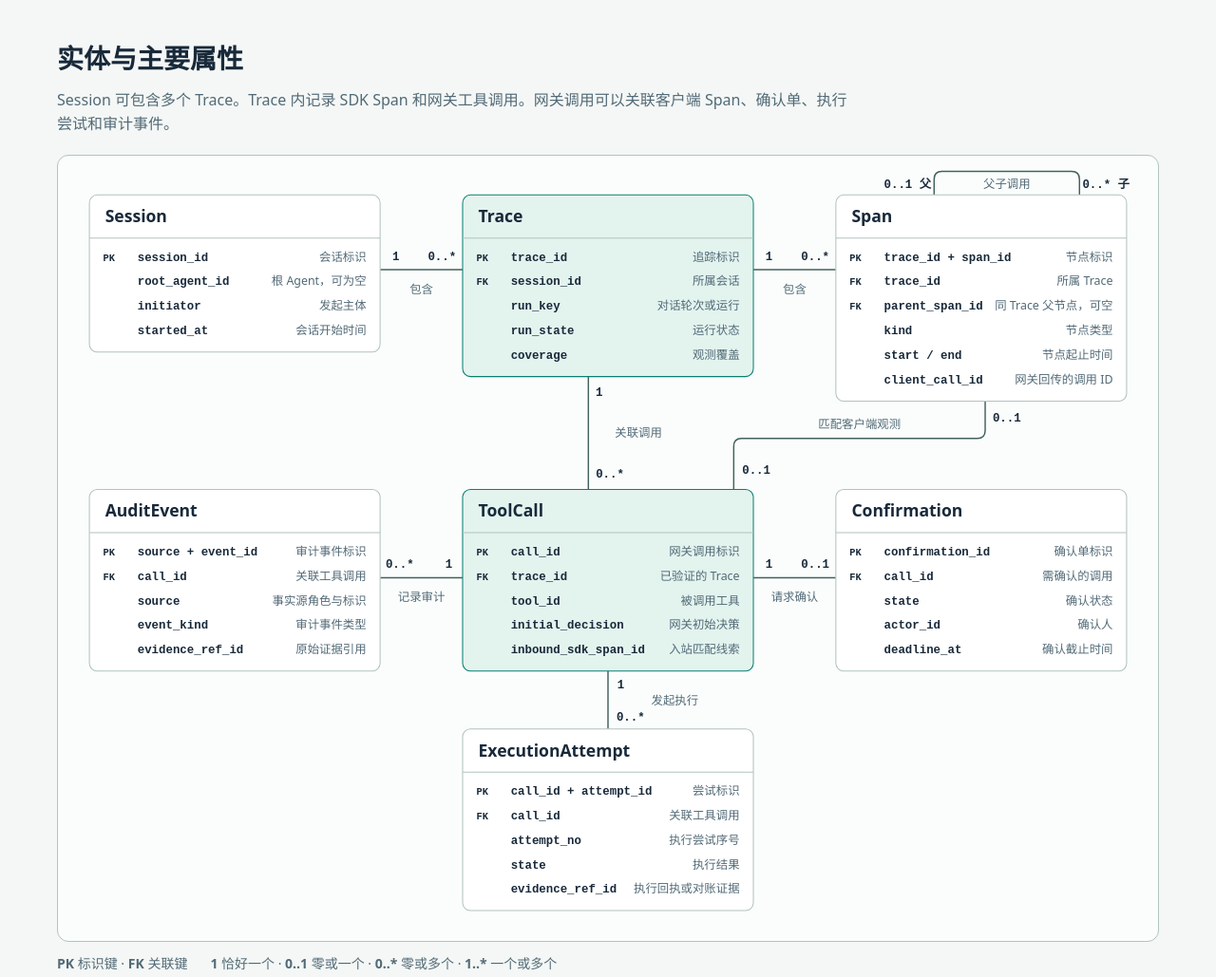
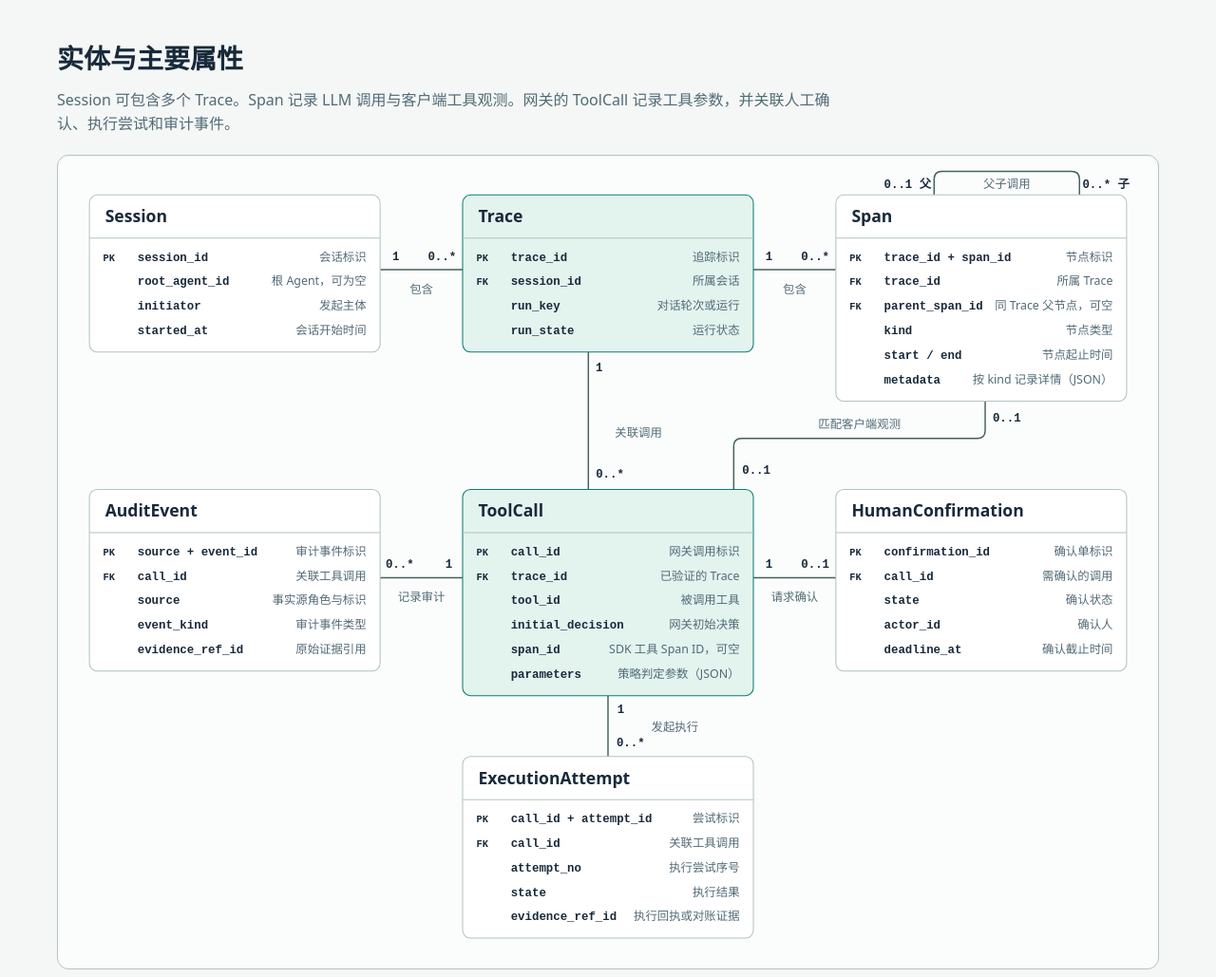
Before and after one commit to zhaochy1990/dubhe, a plain HTML site: page docs/architecture/tracing-architecture.html in a window 1280 px wide. Shown: the part 749-1778 px from the top of the page at 95% size. Drawn offline with Linux system fonts and the light colour scheme.

Commit message:
Refine Tracing entities and call content contracts

```diff
--- a/docs/architecture/tracing-architecture.html
+++ b/docs/architecture/tracing-architecture.html
@@ -157,11 +157,11 @@
     </div>
     <section class="data-model" id="data-model" aria-labelledby="data-model-title">
       <h2 id="data-model-title">实体与主要属性</h2>
-      <p>Session 可包含多个 Trace。Trace 内记录 SDK Span 和网关工具调用。网关调用可以关联客户端 Span、确认单、执行尝试和审计事件。</p>
+      <p>Session 可包含多个 Trace。Span 记录 LLM 调用与客户端工具观测。网关的 ToolCall 记录工具参数，并关联人工确认、执行尝试和审计事件。</p>
       <div class="diagram model-diagram" role="region" aria-label="可横向滚动的 Tracing ER 图" tabindex="0">
-        <svg viewBox="0 0 1120 800" role="img" aria-labelledby="tracing-er-title tracing-er-desc" xmlns="http://www.w3.org/2000/svg">
+        <svg viewBox="0 0 1120 828" role="img" aria-labelledby="tracing-er-title tracing-er-desc" xmlns="http://www.w3.org/2000/svg">
           <title id="tracing-er-title">Agent Tracing 实体关系图</title>
-          <desc id="tracing-er-desc">会话关联多条 Trace。Trace 包含多个 Span 和网关工具调用。Span 可以有一个父节点和多个子节点。一个工具调用可匹配一个客户端 Span，有零或一个确认单，可产生多次执行尝试和多条审计事件。</desc>
+          <desc id="tracing-er-desc">会话关联多条 Trace。Span 以 metadata 记录调用详情。网关 ToolCall 可记录参数和客户端 Span ID，可有零或一个人工确认单，以及多次执行尝试和多条审计事件。Span 可以有一个父节点和多个子节点。</desc>
 
           <path class="path er-relationship" d="M 328 116 H 412"/>
           <text class="er-cardinality" x="344" y="106" text-anchor="middle">1</text>
@@ -175,8 +175,8 @@
           <text class="er-cardinality" x="865" y="33" text-anchor="middle">0..1 父</text>
           <text class="er-cardinality" x="1067" y="33" text-anchor="middle">0..* 子</text>
           <text class="er-meaning" x="966" y="33" text-anchor="middle">父子调用</text>
-          <path class="path er-relationship" d="M 540 225 V 340"/>
-          <text class="er-cardinality" x="551" y="245" text-anchor="middle">1</text>
+          <path class="path er-relationship" d="M 540 200 V 340"/>
+          <text class="er-cardinality" x="551" y="220" text-anchor="middle">1</text>
           <text class="er-cardinality" x="562" y="328" text-anchor="middle">0..*</text>
           <text class="er-meaning" x="591" y="286" text-anchor="middle">关联调用</text>
           <path class="path er-relationship" d="M 688 340 V 296 Q 688 288 696 288 H 936 Q 944 288 944 280 V 250"/>
@@ -191,10 +191,10 @@
           <text class="er-cardinality" x="724" y="420" text-anchor="middle">1</text>
           <text class="er-cardinality" x="771" y="420" text-anchor="middle">0..1</text>
           <text class="er-meaning" x="750" y="454" text-anchor="middle">请求确认</text>
-          <path class="path er-relationship" d="M 560 525 V 584"/>
-          <text class="er-cardinality" x="573" y="543" text-anchor="middle">1</text>
-          <text class="er-cardinality" x="583" y="575" text-anchor="middle">0..*</text>
-          <text class="er-meaning" x="628" y="559" text-anchor="middle">发起执行</text>
+          <path class="path er-relationship" d="M 560 550 V 612"/>
+          <text class="er-cardinality" x="573" y="568" text-anchor="middle">1</text>
+          <text class="er-cardinality" x="583" y="602" text-anchor="middle">0..*</text>
+          <text class="er-meaning" x="628" y="586" text-anchor="middle">发起执行</text>
 
           <g class="node er-node">
             <rect x="32" y="40" width="296" height="160" rx="8"/>
@@ -212,7 +212,7 @@
           </g>
 
           <g class="node er-node focus">
-            <rect x="412" y="40" width="296" height="185" rx="8"/>
+            <rect x="412" y="40" width="296" height="160" rx="8"/>
             <text class="name" x="428" y="68">Trace</text>
             <path class="er-divider" d="M 412 84 H 708"/>
             <text class="er-key" x="426" y="107">PK</text>
@@ -225,8 +225,6 @@
             <text class="er-description" x="694" y="157" text-anchor="end">对话轮次或运行</text>
             <text class="er-attribute" x="461" y="182">run_state</text>
             <text class="er-description" x="694" y="182" text-anchor="end">运行状态</text>
-            <text class="er-attribute" x="461" y="207">coverage</text>
-            <text class="er-description" x="694" y="207" text-anchor="end">观测覆盖</text>
           </g>
 
           <g class="node er-node">
@@ -246,8 +244,8 @@
             <text class="er-description" x="1074" y="182" text-anchor="end">节点类型</text>
             <text class="er-attribute" x="841" y="207">start / end</text>
             <text class="er-description" x="1074" y="207" text-anchor="end">节点起止时间</text>
-            <text class="er-attribute" x="841" y="232">client_call_id</text>
-            <text class="er-description" x="1074" y="232" text-anchor="end">网关回传的调用 ID</text>
+            <text class="er-attribute" x="841" y="232">metadata</text>
+            <text class="er-description" x="1074" y="232" text-anchor="end">按 kind 记录详情（JSON）</text>
           </g>
 
           <g class="node er-node">
@@ -269,7 +267,7 @@
           </g>
 
           <g class="node er-node focus">
-            <rect x="412" y="340" width="296" height="185" rx="8"/>
+            <rect x="412" y="340" width="296" height="210" rx="8"/>
             <text class="name" x="428" y="368">ToolCall</text>
             <path class="er-divider" d="M 412 384 H 708"/>
             <text class="er-key" x="426" y="407">PK</text>
@@ -282,13 +280,15 @@
             <text class="er-description" x="694" y="457" text-anchor="end">被调用工具</text>
             <text class="er-attribute" x="461" y="482">initial_decision</text>
             <text class="er-description" x="694" y="482" text-anchor="end">网关初始决策</text>
-            <text class="er-attribute" x="461" y="507">inbound_sdk_span_id</text>
-            <text class="er-description" x="694" y="507" text-anchor="end">入站匹配线索</text>
+            <text class="er-attribute" x="461" y="507">span_id</text>
+            <text class="er-description" x="694" y="507" text-anchor="end">SDK 工具 Span ID，可空</text>
+            <text class="er-attribute" x="461" y="532">parameters</text>
+            <text class="er-description" x="694" y="532" text-anchor="end">策略判定参数（JSON）</text>
           </g>
 
           <g class="node er-node">
             <rect x="792" y="340" width="296" height="185" rx="8"/>
-            <text class="name" x="808" y="368">Confirmation</text>
+            <text class="name" x="808" y="368">HumanConfirmation</text>
             <path class="er-divider" d="M 792 384 H 1088"/>
             <text class="er-key" x="806" y="407">PK</text>
             <text class="er-attribute" x="841" y="407">confirmation_id</text>
@@ -305,26 +305,26 @@
           </g>
 
           <g class="node er-node">
-            <rect x="412" y="584" width="296" height="185" rx="8"/>
-            <text class="name" x="428" y="612">ExecutionAttempt</text>
-            <path class="er-divider" d="M 412 628 H 708"/>
-            <text class="er-key" x="426" y="651">PK</text>
-            <text class="er-attribute" x="461" y="651">call_id + attempt_id</text>
-            <text class="er-description" x="694" y="651" text-anchor="end">尝试标识</text>
-            <text class="er-key" x="426" y="676">FK</text>
-            <text class="er-attribute" x="461" y="676">call_id</text>
-            <text class="er-description" x="694" y="676" text-anchor="end">关联工具调用</text>
-            <text class="er-attribute" x="461" y="701">attempt_no</text>
-            <text class="er-description" x="694" y="701" text-anchor="end">执行尝试序号</text>
-            <text class="er-attribute" x="461" y="726">state</text>
-            <text class="er-description" x="694" y="726" text-anchor="end">执行结果</text>
-            <text class="er-attribute" x="461" y="751">evidence_ref_id</text>
-            <text class="er-description" x="694" y="751" text-anchor="end">执行回执或对账证据</text>
+            <rect x="412" y="612" width="296" height="185" rx="8"/>
+            <text class="name" x="428" y="640">ExecutionAttempt</text>
+            <path class="er-divider" d="M 412 656 H 708"/>
+            <text class="er-key" x="426" y="679">PK</text>
+            <text class="er-attribute" x="461" y="679">call_id + attempt_id</text>
+            <text class="er-description" x="694" y="679" text-anchor="end">尝试标识</text>
+            <text class="er-key" x="426" y="704">FK</text>
+            <text class="er-attribute" x="461" y="704">call_id</text>
+            <text class="er-description" x="694" y="704" text-anchor="end">关联工具调用</text>
+            <text class="er-attribute" x="461" y="729">attempt_no</text>
+            <text class="er-description" x="694" y="729" text-anchor="end">执行尝试序号</text>
+            <text class="er-attribute" x="461" y="754">state</text>
+            <text class="er-description" x="694" y="754" text-anchor="end">执行结果</text>
+            <text class="er-attribute" x="461" y="779">evidence_ref_id</text>
+            <text class="er-description" x="694" y="779" text-anchor="end">执行回执或对账证据</text>
           </g>
         </svg>
       </div>
       <p class="er-legend"><span><b>PK</b> 标识键 · <b>FK</b> 关联键</span><span><b>1</b> 恰好一个 · <b>0..1</b> 零或一个 · <b>0..*</b> 零或多个 · <b>1..*</b> 一个或多个</span></p>
-      <p class="er-note">按租户、环境和项目识别对象。SDK Span 与网关 ToolCall 只有在调用 ID 和追踪上下文都核验通过时才关联。仅有一侧记录时仍可查看该侧观测。</p>
+      <p class="er-note">按租户、环境和项目识别对象。工具 Span 在 metadata 里记录网关回传的 client_call_id。网关 ToolCall 的 span_id 指向入站 SDK 工具 Span，缺少可信上下文时可空。两侧记录经核验后关联。</p>
     </section>
     <footer><a href="tracing-architecture.md">查看完整架构设计</a> · <a href="tracing-sdk.md">查看 SDK API 设计</a></footer>
   </main>
```
Also changed, not shown: docs/adr/0002-v1-tracing-mysql-and-gateway-audit.md (+1 -1 lines), docs/adr/0003-v1-tracing-call-content.md (added, +7 -0 lines), docs/architecture/tracing-architecture.md (+21 -15 lines), docs/architecture/tracing-sdk.md (+31 -14 lines).
